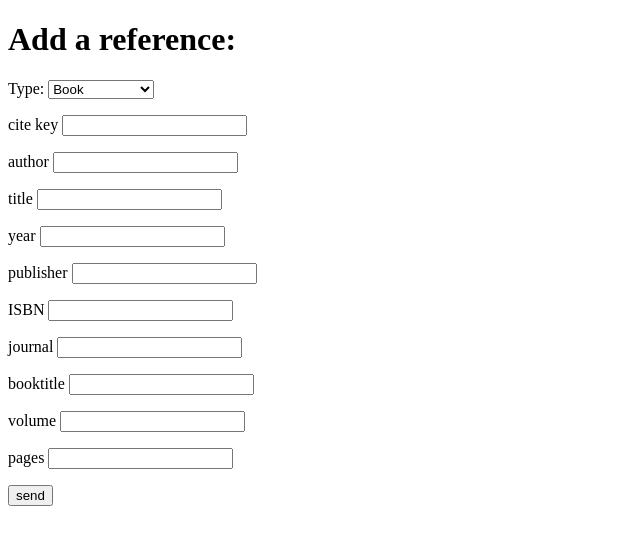
After one commit to tassu60kg/outin-kanat, a Flask app: page /add_reference in a window 1280 px wide. The commit adds this page. Shown: the top 545 px of the page, without its empty margins (0-640 px from the left). Run offline with Flask 3, Linux system fonts and the light colour scheme.

Commit message:
Korjaa suomenkieliset sanat englanniksi ja voi lisätä myös artikkelin tai introproceedingin

```diff
--- a/src/app.py
+++ b/src/app.py
@@ -8,24 +8,30 @@ def index():
     references = repositories.reference_repositories.get_all()
     return render_template("index.html", reference = references)
 
-@app.route("/lomake")
+@app.route("/add_reference")
 def form():
-    return render_template("lomake.html")
+    return render_template("add_reference.html")
 
 @app.route("/submit", methods=["POST", "GET"])
 def submit():
-    key = request.form["cite_key"]
-    author = request.form["author"]
-    title = request.form["title"]
-    year = request.form["year"]
-    publisher = request.form["publisher"]
-    ISBN = request.form["ISBN"]
+    data = {
+        "cite_key": request.form.get("cite_key"),
+        "type": request.form.get("type"),
+        "author": request.form.get("author"),
+        "title": request.form.get("title"),
+        "year": request.form.get("year"),
+        "publisher": request.form.get("publisher"),
+        "ISBN": request.form.get("ISBN"),
+        "journal": request.form.get("journal"),
+        "booktitle": request.form.get("booktitle"),
+        "volume": request.form.get("volume"),
+        "pages": request.form.get("pages"),
+    }
 
-    try:
-        validate_year(int(year))
-        repositories.reference_repositories.add_book(key, author, title, year, publisher, ISBN)
-    except ValueError as error:
-        raise ValueError("Virheellinen vuosi: " + str(error)) from error
+    validate_year(int(data["year"]))
+
+    repositories.reference_repositories.add_reference(**data)
+
     return redirect("/")
 
 @app.route("/remove_reference/<int:reference_id>", methods=["GET", "POST"])
@@ -38,7 +44,7 @@ def remove_reference(reference_id):
     if request.method == "POST":
         if "remove" in request.form:
             repositories.reference_repositories.remove_reference(reference_id)
-            flash("Viite poistettu onnistuneesti")
+            flash("Reference removed successfully.")
             return redirect("/")
 
     return redirect("/")
--- /dev/null
+++ b/src/templates/add_reference.html
@@ -0,0 +1,39 @@
+<!DOCTYPE html>
+<html>
+  <head>
+    <title>Add a reference</title>
+  </head>
+
+  <body>
+    <h1>Add a reference:</h1>
+
+    <form action="/submit" method="post">
+      <p>
+        <label
+          >Type:
+          <select name="type">
+            <option value="book">Book</option>
+            <option value="article">Article</option>
+            <option value="inproceedings">Inproceedings</option>
+          </select>
+        </label>
+      </p>
+
+      <p>cite key <input type="text" name="cite_key" /></p>
+      <p>author <input type="text" name="author" /></p>
+      <p>title <input type="text" name="title" /></p>
+      <p>year <input type="text" name="year" /></p>
+
+      <p>publisher <input type="text" name="publisher" /></p>
+      <p>ISBN <input type="text" name="ISBN" /></p>
+
+      <p>journal <input type="text" name="journal" /></p>
+      <p>booktitle <input type="text" name="booktitle" /></p>
+
+      <p>volume <input type="text" name="volume" /></p>
+      <p>pages <input type="text" name="pages" /></p>
+
+      <input type="submit" value="send" />
+    </form>
+  </body>
+</html>
```
Also changed, not shown: src/repositories/reference_repositories.py (+11 -13 lines), src/templates/index.html (+6 -4 lines), src/templates/lomake.html (deleted, +0 -21 lines), src/templates/remove_reference.html (+9 -9 lines).
